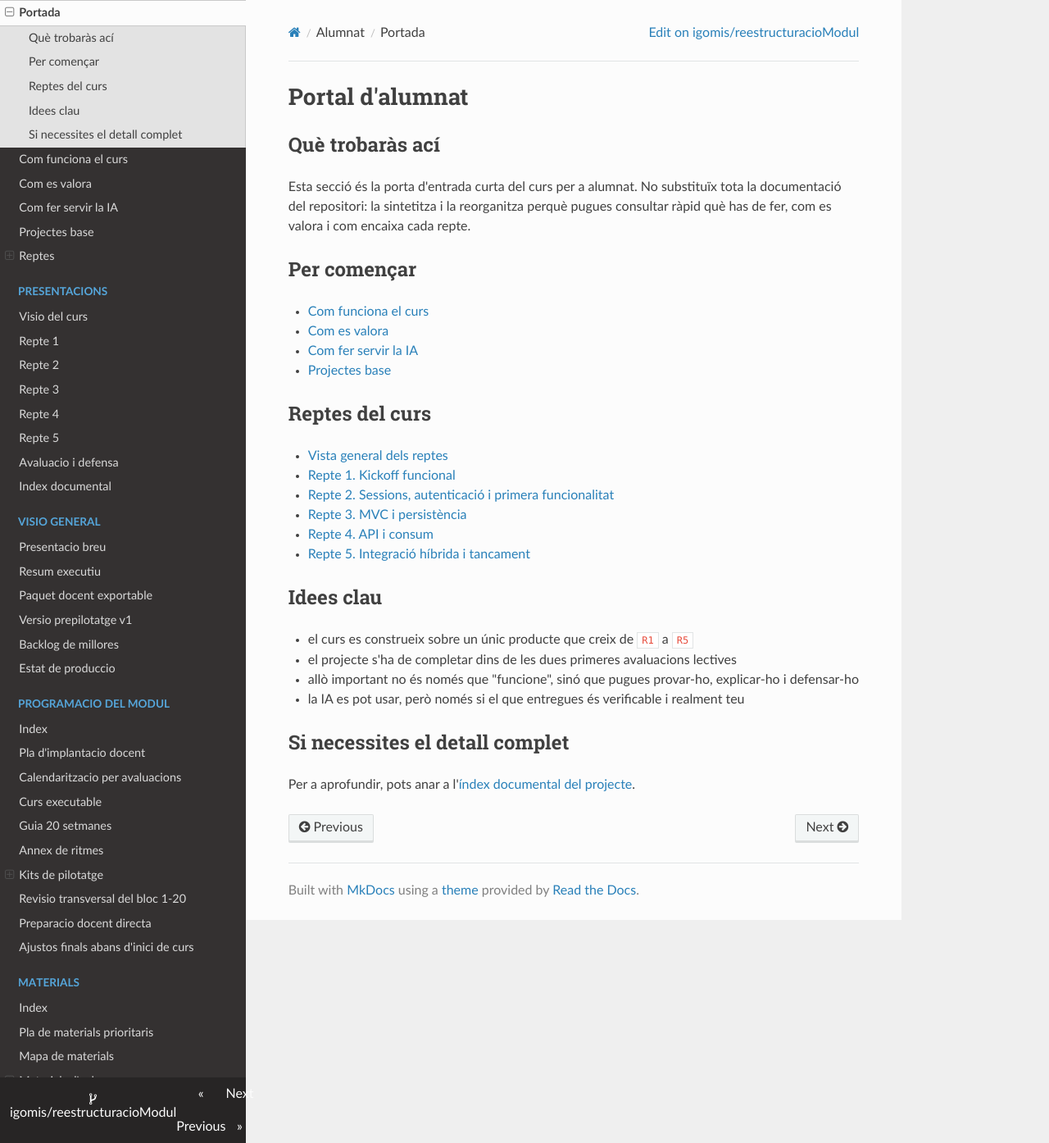
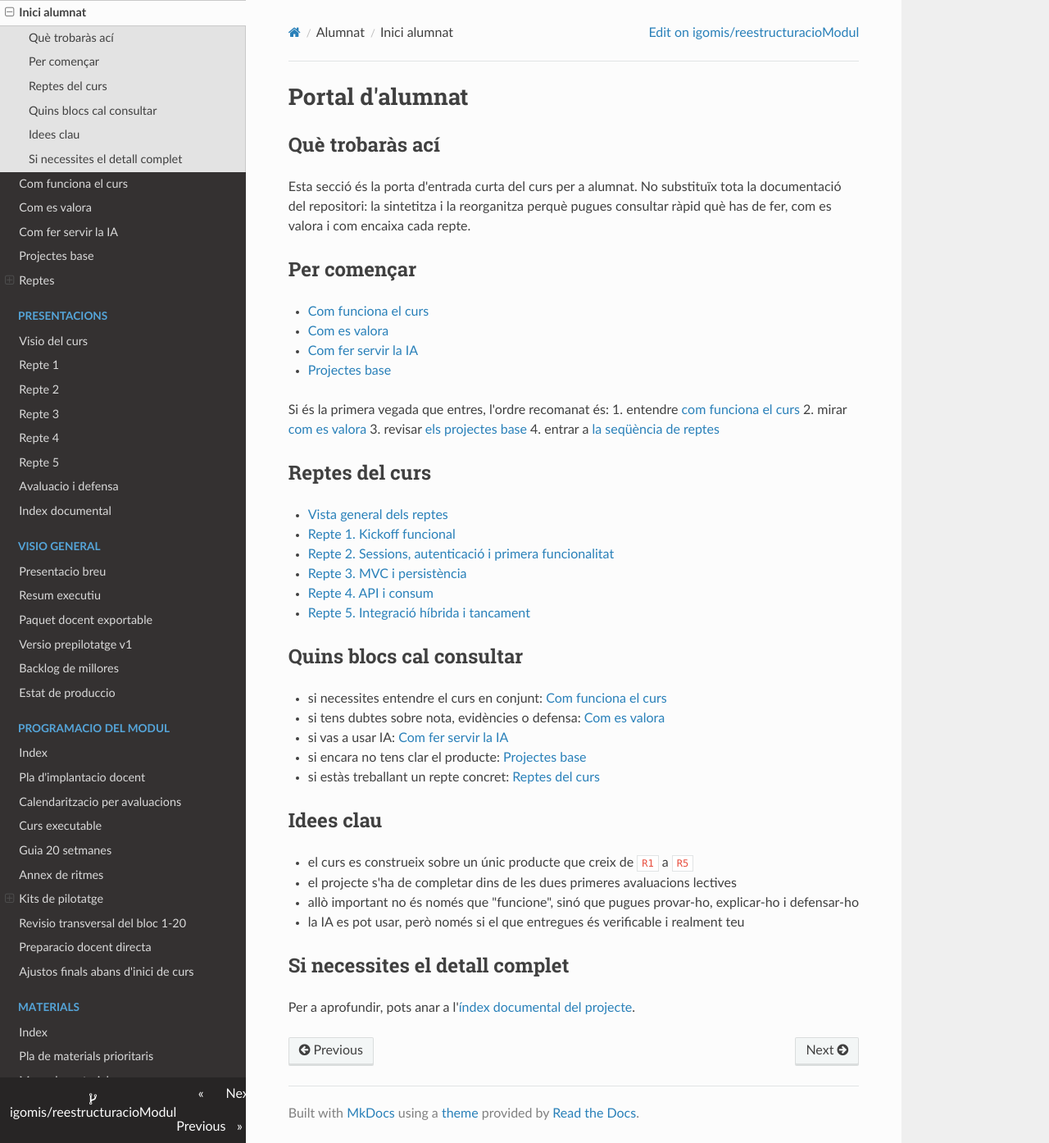
Before and after one commit to igomis/reestructuracioModul, an MkDocs documentation site: the page built from docs/alumnat/index.md, in a window 1280 px wide and 1394 px high. Shown: the whole window at 82% size. Built offline with MkDocs 1.6.1, drawn with Linux system fonts in a browser that asks for light colours; nearby versions of some CDN libraries.

Commit message:
docs: crea el portal d’apunts online per a alumnat

```diff
--- a/docs/alumnat/index.md
+++ b/docs/alumnat/index.md
@@ -9,6 +9,12 @@ Esta secció és la porta d'entrada curta del curs per a alumnat. No substituïx
 - [Com fer servir la IA](com_fer_servir_la_ia.md)
 - [Projectes base](projectes_base.md)
 
+Si és la primera vegada que entres, l'ordre recomanat és:
+1. entendre [com funciona el curs](com_funciona_el_curs.md)
+2. mirar [com es valora](com_es_valora.md)
+3. revisar [els projectes base](projectes_base.md)
+4. entrar a [la seqüència de reptes](reptes/index.md)
+
 ## Reptes del curs
 - [Vista general dels reptes](reptes/index.md)
 - [Repte 1. Kickoff funcional](reptes/repte_01.md)
@@ -16,6 +22,13 @@ Esta secció és la porta d'entrada curta del curs per a alumnat. No substituïx
 - [Repte 3. MVC i persistència](reptes/repte_03.md)
 - [Repte 4. API i consum](reptes/repte_04.md)
 - [Repte 5. Integració híbrida i tancament](reptes/repte_05.md)
+
+## Quins blocs cal consultar
+- si necessites entendre el curs en conjunt: [Com funciona el curs](com_funciona_el_curs.md)
+- si tens dubtes sobre nota, evidències o defensa: [Com es valora](com_es_valora.md)
+- si vas a usar IA: [Com fer servir la IA](com_fer_servir_la_ia.md)
+- si encara no tens clar el producte: [Projectes base](projectes_base.md)
+- si estàs treballant un repte concret: [Reptes del curs](reptes/index.md)
 
 ## Idees clau
 - el curs es construeix sobre un únic producte que creix de `R1` a `R5`
--- a/mkdocs.yml
+++ b/mkdocs.yml
@@ -21,7 +21,7 @@ markdown_extensions:
 nav:
   - Inici: index.md
   - Alumnat:
-      - Portada: alumnat/index.md
+      - Inici alumnat: alumnat/index.md
       - Com funciona el curs: alumnat/com_funciona_el_curs.md
       - Com es valora: alumnat/com_es_valora.md
       - Com fer servir la IA: alumnat/com_fer_servir_la_ia.md
```
Also changed, not shown: README.md (+1 -1 lines), docs/00_visio_general/issues_inicials.md (+5 -5 lines), docs/alumnat/com_funciona_el_curs.md (+14 -0 lines).
